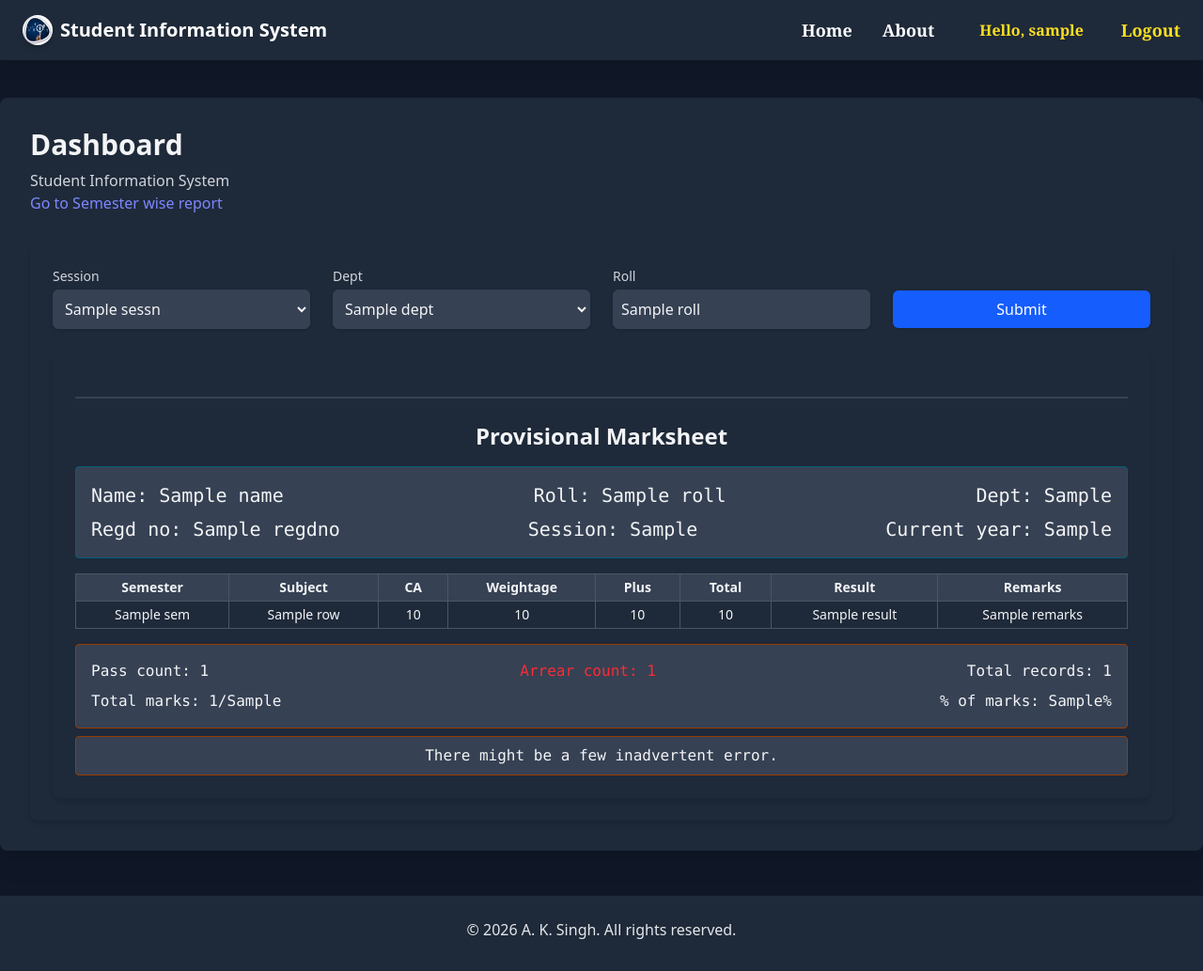
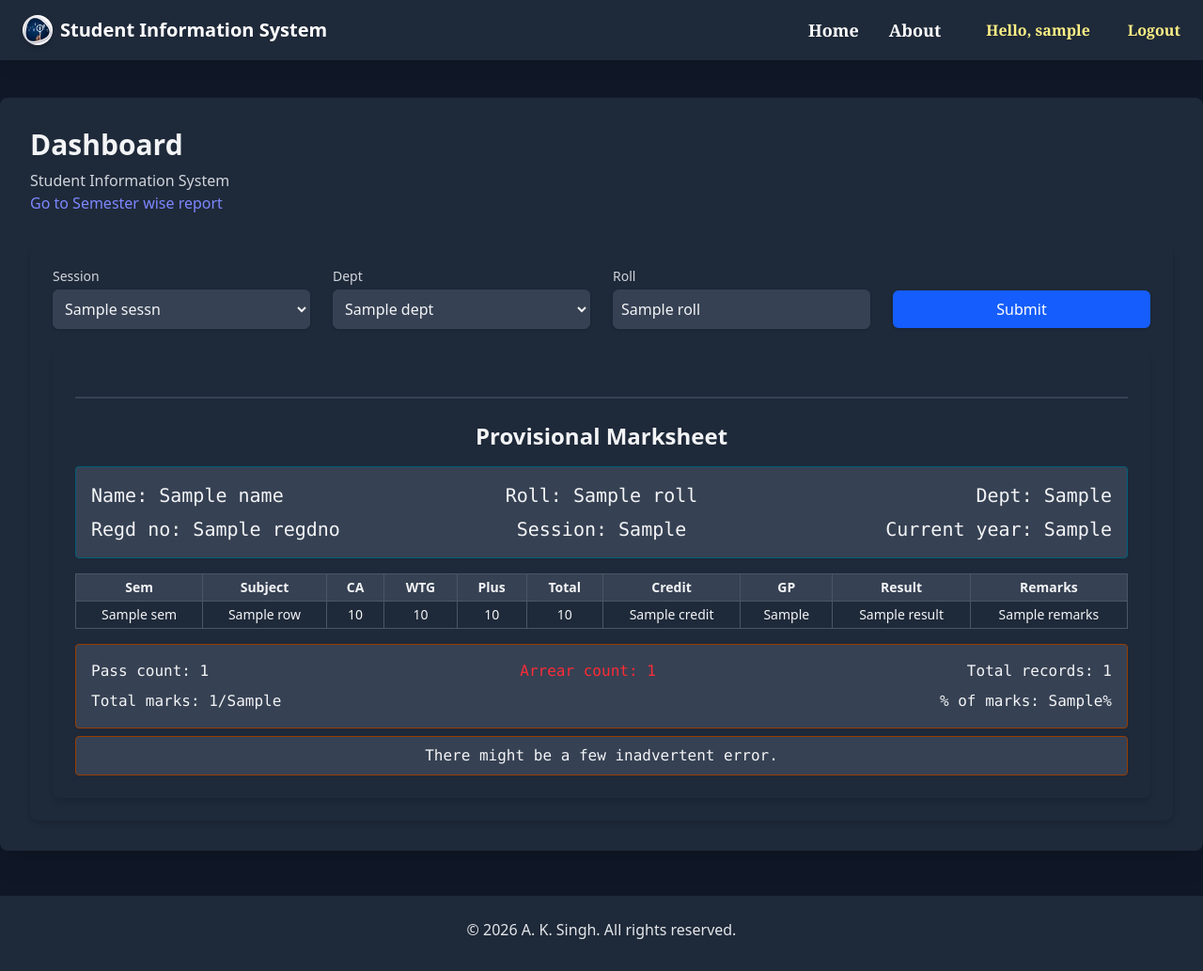
Before and after one commit to Abhisheksingh0301/studentinfo, a Flask app: template app/templates/home.html in a window 1280 px wide. Shown: the whole page at 94% size. Run offline with Flask 3, Linux system fonts and the light colour scheme; the visitor is signed in with stand-in values (Sample User, id 1); the template is opened without the code that fills it: most values are stand-ins (such as "Sample title", 1, 10 or a date in 2020).

Commit message:
Update print-preview design

```diff
--- a/app/routes.py
+++ b/app/routes.py
@@ -168,6 +168,8 @@ def index():
                     EXAM_MARKS_ACTUAL.PLUS AS Plus,
                     EXAM_MARKS_ACTUAL.TOTAL AS Total,
                     EXAM_MARKS_ACTUAL.PASS AS Result,
+                    EXAM_MARKS_ACTUAL.CREDIT AS Credit,
+                    EXAM_MARKS_ACTUAL.GrdPoint AS GrdPoint,
                     EXAM_MARKS_ACTUAL.Remarks
                 FROM EXAM_MARKS_ACTUAL
                 INNER JOIN STUDENT_MASTER
--- a/app/templates/about.html
+++ b/app/templates/about.html
@@ -177,7 +177,7 @@
                                 <span
                                     class="bg-indigo-100 dark:bg-indigo-900 text-indigo-700 dark:text-indigo-300 font-bold px-6 py-3 rounded-full">Node.js</span>
                                 <span
-                                    class="bg-purple-100 dark:bg-purple-900 text-purple-700 dark:text-purple-300 font-bold px-6 py-3 rounded-full">React</span>
+                                    class="bg-purple-100 dark:bg-purple-900 text-purple-700 dark:text-purple-300 font-bold px-6 py-3 rounded-full">Flask</span>
                                 <span
                                     class="bg-pink-100 dark:bg-pink-900 text-pink-700 dark:text-pink-300 font-bold px-6 py-3 rounded-full">Tailwind
                                     CSS</span>
@@ -189,7 +189,7 @@
                                     class="bg-cyan-100 dark:bg-cyan-900 text-cyan-800 dark:text-cyan-300 font-bold px-6 py-3 rounded-full border border-cyan-300 dark:border-cyan-700">SQL
                                     Server</span>
                                 <span
-                                    class="bg-emerald-100 dark:bg-emerald-900 text-emerald-800 dark:text-emerald-300 font-bold px-6 py-3 rounded-full border border-emerald-300 dark:border-emerald-700">MySQL</span>
+                                    class="bg-emerald-100 dark:bg-emerald-900 text-emerald-800 dark:text-emerald-300 font-bold px-6 py-3 rounded-full border border-emerald-300 dark:border-emerald-700">PostgreSQL</span>
                                 <span
                                     class="bg-amber-100 dark:bg-amber-900 text-amber-800 dark:text-amber-300 font-bold px-6 py-3 rounded-full border border-amber-300 dark:border-amber-700">SQLite3</span>
                                 <span
--- a/app/templates/home.html
+++ b/app/templates/home.html
@@ -15,7 +15,8 @@
 <div class="bg-gray-800 p-6 rounded-lg shadow-md">
 
   <form method="POST">
-    <div class="flex flex-col md:flex-row md:items-center md:space-x-6 space-y-4 md:space-y-0 print:hidden">
+    <div
+      class="flex flex-col md:flex-row print:mt-0 print:pt-0 md:items-center md:space-x-6 space-y-4 md:space-y-0 print:hidden">
 
       <!-- Session Dropdown -->
       <div class="flex-1 flex flex-col">
@@ -65,31 +66,43 @@
     <hr class="border-t-2 border-gray-700 my-6">
     <h2 class="text-2xl font-semibold mb-4 text-center hover:underline">Provisional Marksheet</h2>
 
-    <div class="bg-gray-700 font-mono text-xl border border-cyan-800 p-4 rounded">
-      <div class="flex sm:flex-row flex-col justify-between space-y-2 sm:space-y-0">
-        <div>Name: {{ name }}</div>
-        <div>Roll: {{ roll }}</div>
-        <div>Dept: {{ selected_dept }}</div>
+    <div
+      class="bg-gray-700 font-mono text-xl border border-cyan-800 p-4 rounded print:text-sm print:p-2 print:border-gray-400 print:w-full">
+
+      <!-- First row -->
+      <div class="flex flex-wrap justify-between print:flex-nowrap print:w-full print:mb-2">
+        <div class="w-1/3 text-left print:text-left">Name: {{ name }}</div>
+        <div class="w-1/3 text-center print:text-center">Roll: {{ roll }}</div>
+        <div class="w-1/3 text-right print:text-right">Dept: {{ selected_dept }}</div>
       </div>
-      <div class="flex sm:flex-row flex-col justify-between space-y-2 sm:space-y-0 mt-2">
-        <div>Regd no: {{ regdno }}</div>
-        <div>Session: {{ selected_sessn }}</div>
-        <div>Current year: {{ yr }}</div>
+
+      <!-- Second row -->
+      <div class="flex flex-wrap justify-between mt-2 print:flex-nowrap print:w-full">
+        <div class="w-1/3 text-left print:text-left">Regd no: {{ regdno }}</div>
+        <div class="w-1/3 text-center print:text-center">Session: {{ selected_sessn }}</div>
+        <div class="w-1/3 text-right print:text-right">Current year: {{ yr }}</div>
       </div>
+
     </div>
 
-    <div class="overflow-x-auto mt-4">
-      <table class="min-w-full border border-gray-700 text-sm text-center">
+
+
+
+    <div class="overflow-x-auto mt-4 print:overflow-visible print:w-full">
+     <table class="min-w-full border border-gray-700 text-sm text-center print:text-xs print:table-fixed print:w-full">
+
         <thead class="bg-gray-700">
           <tr>
-            <th class="py-1 px-4 border border-gray-600">Semester</th>
-            <th class="py-1 px-4 border border-gray-600">Subject</th>
+            <th class="py-1 px-4 border border-gray-600">Sem</th>
+           <th class="py-1 px-4 border border-gray-600 print:w-24">Subject</th>
             <th class="py-1 px-4 border border-gray-600">CA</th>
-            <th class="py-1 px-4 border border-gray-600">Weightage</th>
+            <th class="py-1 px-4 border border-gray-600">WTG</th>
             <th class="py-1 px-4 border border-gray-600">Plus</th>
             <th class="py-1 px-4 border border-gray-600">Total</th>
+            <th class="py-1 px-4 border border-gray-600">Credit</th>
+            <th class="py-1 px-4 border border-gray-600">GP</th>
             <th class="py-1 px-4 border border-gray-600">Result</th>
-            <th class="py-1 px-4 border border-gray-600">Remarks</th>
+            <th class="py-1 px-4 border border-gray-600  print:w-20">Remarks</th>
           </tr>
         </thead>
         <tbody>
@@ -101,7 +114,10 @@
             <td class="py-1 px-4 border border-gray-600">{{ row.WTG|fmt }}</td>
             <td class="py-1 px-4 border border-gray-600">{{ row.Plus|fmt }}</td>
             <td class="py-1 px-4 border border-gray-600">{{ row.Total|fmt }}</td>
-            <td class="py-1 px-4 border border-gray-600 {% if row.Result == 'ARREAR' %}text-red-500{% endif %}">{{ row.Result }}</td>
+            <td class="py-1 px-4 border border-gray-600">{{ row.Credit }}</td>
+            <td class="py-1 px-4 border border-gray-600">{{ row.GrdPoint }}</td>
+            <td class="py-1 px-4 border border-gray-600 {% if row.Result == 'ARREAR' %}text-red-500{% endif %}">{{
+              row.Result }}</td>
             <td class="py-1 px-4 border border-gray-600">{{ row.Remarks }}</td>
           </tr>
           {% endfor %}
--- a/app/templates/layout.html
+++ b/app/templates/layout.html
@@ -35,7 +35,7 @@
 <body class="flex flex-col min-h-screen bg-gray-900 text-gray-100 font-sans">
 
   <!-- Navbar -->
-  <nav class="bg-gray-800 sticky top-0 z-50 shadow-lg">
+  <nav class="bg-gray-800 sticky top-0 z-50 shadow-lg print:hidden">
     <div class="container mx-auto flex items-center justify-between py-4 px-4 sm:px-6">
       <!-- Logo -->
       <a href="/" class="flex items-center space-x-2 text-white font-bold text-xl hover:scale-105 transition-transform duration-300">
@@ -56,10 +56,10 @@
         <a href="/about" class="nav-link text-white text-lg font-semibold hover:text-gray-300 font-serif animate-fadeInUp" style="animation-delay: 0.4s;">About</a>
 
         {% if session.get('username') %}
-        <span class="text-yellow-300 font-serif font-semibold ml-4 animate-fadeInUp" style="animation-delay: 0.5s;">
+        <span class="text-yellow-200 font-serif font-semibold ml-4 animate-fadeInUp" style="animation-delay: 0.5s;">
           Hello, {{ session.username }}
         </span>
-        <a href="{{ url_for('main.logout') }}" class="nav-link text-yellow-300 font-serif text-lg font-semibold ml-2 hover:text-gray-300 animate-fadeInUp" style="animation-delay: 0.6s;">Logout</a>
+        <a href="{{ url_for('main.logout') }}" class="nav-link text-yellow-200 font-serif text-md font-semibold ml-2 hover:text-gray-300 animate-fadeInUp" style="animation-delay: 0.6s;">Logout</a>
         {% endif %}
       </div>
     </div>
@@ -79,7 +79,8 @@
   </nav>
 
   <!-- Main Content -->
-  <main class="container mx-auto mt-6 sm:mt-10 mb-12 p-4 sm:p-8 bg-gray-800 rounded-lg shadow-xl max-w-7xl flex-grow main-content">
+  <main class="container mx-auto mt-6 sm:mt-10 print:mt-0 print:pt-6 mb-12 p-4 sm:p-8 bg-gray-800 rounded-lg shadow-xl max-w-7xl flex-grow main-content">
+
     {% block content %}{% endblock %}
   </main>
 
--- a/static/output.css
+++ b/static/output.css
@@ -15,6 +15,7 @@
     --color-amber-700: oklch(55.5% 0.163 48.998);
     --color-amber-800: oklch(47.3% 0.137 46.201);
     --color-amber-900: oklch(41.4% 0.112 45.904);
+    --color-yellow-200: oklch(94.5% 0.129 101.54);
     --color-yellow-300: oklch(90.5% 0.182 98.111);
     --color-yellow-400: oklch(85.2% 0.199 91.936);
     --color-yellow-500: oklch(79.5% 0.184 86.047);
@@ -451,6 +458,15 @@
   .min-h-screen {
     min-height: 100vh;
   }
+  .w-1 {
+    width: calc(var(--spacing) * 1);
+  }
+  .w-1\/3 {
+    width: calc(1/3 * 100%);
+  }
+  .w-5 {
+    width: calc(var(--spacing) * 5);
+  }
   .w-6 {
     width: calc(var(--spacing) * 6);
   }
@@ -937,6 +977,9 @@
   .text-left {
     text-align: left;
   }
+  .text-right {
+    text-align: right;
+  }
   .font-mono {
     font-family: var(--font-mono);
   }
@@ -1066,6 +1109,9 @@
   .text-white {
     color: var(--color-white);
   }
+  .text-yellow-200 {
+    color: var(--color-yellow-200);
+  }
   .text-yellow-300 {
     color: var(--color-yellow-300);
   }
@@ -1694,9 +1751,145 @@
       color: var(--color-teal-300);
     }
   }
+  .print\:mt-0 {
+    @media print {
+      margin-top: calc(var(--spacing) * 0);
+    }
+  }
+  .print\:mt-1 {
+    @media print {
+      margin-top: calc(var(--spacing) * 1);
+    }
+  }
+  .print\:mt-6 {
+    @media print {
+      margin-top: calc(var(--spacing) * 6);
+    }
+  }
+  .print\:mb-2 {
+    @media print {
+      margin-bottom: calc(var(--spacing) * 2);
+    }
+  }
   .print\:hidden {
     @media print {
       display: none;
+    }
+  }
+  .print\:w-1\/3 {
+    @media print {
+      width: calc(1/3 * 100%);
+    }
+  }
+  .print\:w-20 {
+    @media print {
+      width: calc(var(--spacing) * 20);
+    }
+  }
+  .print\:w-24 {
+    @media print {
+      width: calc(var(--spacing) * 24);
+    }
+  }
+  .print\:w-30 {
+    @media print {
+      width: calc(var(--spacing) * 30);
+    }
+  }
+  .print\:w-35 {
+    @media print {
+      width: calc(var(--spacing) * 35);
+    }
+  }
+  .print\:w-40 {
+    @media print {
+      width: calc(var(--spacing) * 40);
+    }
+  }
+  .print\:w-full {
+    @media print {
+      width: 100%;
+    }
+  }
+  .print\:table-fixed {
+    @media print {
+      table-layout: fixed;
+    }
+  }
+  .print\:flex-col {
+    @media print {
+      flex-direction: column;
+    }
+  }
+  .print\:flex-nowrap {
+    @media print {
+      flex-wrap: nowrap;
+    }
+  }
+  .print\:justify-between {
+    @media print {
+      justify-content: space-between;
+    }
+  }
+  .print\:space-y-1 {
+    @media print {
+      :where(& > :not(:last-child)) {
+        --tw-space-y-reverse: 0;
+        margin-block-start: calc(calc(var(--spacing) * 1) * var(--tw-space-y-reverse));
+        margin-block-end: calc(calc(var(--spacing) * 1) * calc(1 - var(--tw-space-y-reverse)));
+      }
+    }
+  }
+  .print\:overflow-visible {
+    @media print {
+      overflow: visible;
+    }
+  }
+  .print\:border-gray-400 {
+    @media print {
+      border-color: var(--color-gray-400);
+    }
+  }
+  .print\:p-2 {
+    @media print {
+      padding: calc(var(--spacing) * 2);
+    }
+  }
+  .print\:pt-0 {
+    @media print {
+      padding-top: calc(var(--spacing) * 0);
+    }
+  }
+  .print\:pt-6 {
+    @media print {
+      padding-top: calc(var(--spacing) * 6);
+    }
+  }
+  .print\:text-center {
+    @media print {
+      text-align: center;
+    }
+  }
+  .print\:text-left {
+    @media print {
+      text-align: left;
+    }
+  }
+  .print\:text-right {
+    @media print {
+      text-align: right;
+    }
+  }
+  .print\:text-sm {
+    @media print {
+      font-size: var(--text-sm);
+      line-height: var(--tw-leading, var(--text-sm--line-height));
+    }
+  }
+  .print\:text-xs {
+    @media print {
+      font-size: var(--text-xs);
+      line-height: var(--tw-leading, var(--text-xs--line-height));
     }
   }
 }
@@ -1853,6 +2046,11 @@
   syntax: "*";
   inherits: false;
   initial-value: 0 0 #0000;
+}
+@property --tw-outline-style {
+  syntax: "*";
+  inherits: false;
+  initial-value: solid;
 }
 @property --tw-blur {
   syntax: "*";
@@ -2018,6 +2216,7 @@
       --tw-ring-offset-width: 0px;
       --tw-ring-offset-color: #fff;
       --tw-ring-offset-shadow: 0 0 #0000;
+      --tw-outline-style: solid;
       --tw-blur: initial;
       --tw-brightness: initial;
       --tw-contrast: initial;
```
Also changed, not shown: other parts of static/output.css (+41 -0 lines).
